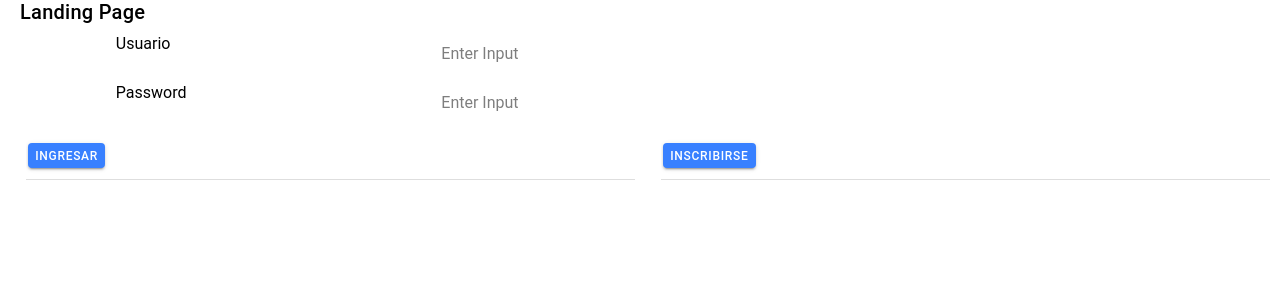
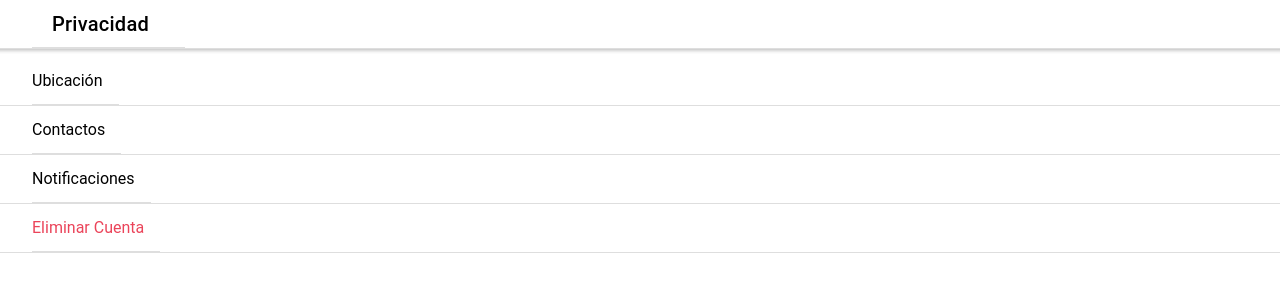
Before and after one commit to UTAGS4C6/dApps2022, a React (Create React App) app: page /Privacy in a window 1280 px wide. Before the commit this address led to /HOME. Shown: the top 300 px of the page. Built offline with nearby package versions, Linux system fonts and the light colour scheme.

Commit message:
Most of the user Settings have been mapped

```diff
--- a/src/App.tsx
+++ b/src/App.tsx
@@ -7,6 +7,11 @@ import PassengerAsk from './pages/RequestSent/PassengerAsk';
 import PassengerAccepted from './pages/RequestSent/PassengerAccepted';
 import Account from './pages/Account/Account';
 import History from './pages/Account/History';
+import Privacy from './pages/Account/Privacy';
+import UULocation from './pages/Account/UULocation';
+import Contacts from './pages/Account/Contacts';
+import Notifications from './pages/Account/Notifications';
+import DeleteAccount from './pages/Account/DeleteAccount';
 import Main from './pages/Main/Main';
 
 /* Core CSS required for Ionic components to work properly */
@@ -39,6 +44,11 @@ const App: React.FC = () => (
         <Route path='/PassengerAsk' component={PassengerAsk} exact/>
         <Route path='/PassengerAccepted' component={PassengerAccepted} exact/>
         <Route path='/Account' component={Account} exact/>
+        <Route path='/Privacy' component={Privacy} exact/>
+        <Route path='/Privacy/Location' component={UULocation} exact/>
+        <Route path='/Privacy/Contacts' component={Contacts} exact/>
+        <Route path='/Privacy/Notifications' component={Notifications} exact/>
+        <Route path='/Privacy/DeleteAccount' component={DeleteAccount} exact/>
         <Route path='/History' component={History} exact/>
         <Redirect to='/HOME' />
       </IonRouterOutlet>
--- a/src/components/sidebar/SideBarLinks.tsx
+++ b/src/components/sidebar/SideBarLinks.tsx
@@ -13,7 +13,6 @@ const navLinks = [
     route: '/Main'},
   {icon: 'https://via.placeholder.com/16', name: 'Viajes', route: '/History'},
   {icon: 'https://via.placeholder.com/16',name: 'Settings',route: '/Settings'},
-  {icon: 'https://via.placeholder.com/16',name: 'Share Trip', route: '/Share'},
   {icon: 'https://via.placeholder.com/16', name: 'Support', route: '/Support'},
   {icon: 'https://via.placeholder.com/16', name: 'Pagos', route: '/Pay'},
   {icon: 'https://via.placeholder.com/16', name: 'Info', route: '/About'}
--- /dev/null
+++ b/src/pages/Account/Contacts.tsx
@@ -0,0 +1,14 @@
+import React from 'react';
+import {
+  IonPage
+} from '@ionic/react';
+
+const Contacts: React.FC = () => {
+  return(
+    <IonPage>
+
+    </IonPage>
+  );
+};
+
+export default Contacts;
--- /dev/null
+++ b/src/pages/Account/DeleteAccount.tsx
@@ -0,0 +1,14 @@
+import React from 'react';
+import {
+  IonPage
+} from '@ionic/react';
+
+const DeleteAccount: React.FC = () => {
+  return(
+    <IonPage>
+
+    </IonPage>
+  );
+};
+
+export default DeleteAccount;
--- /dev/null
+++ b/src/pages/Account/Notifications.tsx
@@ -0,0 +1,14 @@
+import React from 'react';
+import {
+  IonPage
+} from '@ionic/react';
+
+const Notifications: React.FC = () => {
+  return(
+    <IonPage>
+
+    </IonPage>
+  );
+};
+
+export default Notifications;
--- /dev/null
+++ b/src/pages/Account/Privacy.tsx
@@ -0,0 +1,56 @@
+import React from 'react';
+import {
+  IonPage,
+  IonHeader,
+  IonTitle,
+  IonItemDivider,
+  IonItem,
+  IonContent,
+  IonList,
+  IonText
+} from '@ionic/react';
+
+import Sidebar from '../../components/sidebar/Sidebar';
+
+const Privacy: React.FC = () => {
+  return(
+    <IonPage>
+      <Sidebar />
+      <IonHeader>
+        <IonItemDivider>
+          <IonItem>
+            <IonTitle>
+              Privacidad
+            </IonTitle>
+          </IonItem>
+        </IonItemDivider>
+      </IonHeader>
+      <IonContent>
+        <IonList>
+          <IonItemDivider>
+            <IonItem routerLink='/Privacy/Location'>
+              Ubicación
+            </IonItem>
+          </IonItemDivider>
+          <IonItemDivider>
+            <IonItem routerLink='/Privacy/Contacts'>
+              Contactos
+            </IonItem>
+          </IonItemDivider>
+          <IonItemDivider>
+            <IonItem routerLink='/Privacy/Notifications'>
+              Notificaciones
+            </IonItem>
+          </IonItemDivider>
+          <IonItemDivider>
+            <IonItem routerLink='/Privacy/DeleteAccount'>
+              <IonText color="danger">Eliminar Cuenta</IonText>
+            </IonItem>
+          </IonItemDivider>
+        </IonList>
+      </IonContent>
+    </IonPage>
+  );
+};
+
+export default Privacy;
--- /dev/null
+++ b/src/pages/Account/UULocation.tsx
@@ -0,0 +1,14 @@
+import React from 'react';
+import {
+  IonPage
+} from '@ionic/react';
+
+const UULocation: React.FC = () => {
+  return(
+    <IonPage>
+
+    </IonPage>
+  );
+};
+
+export default UULocation;
```
